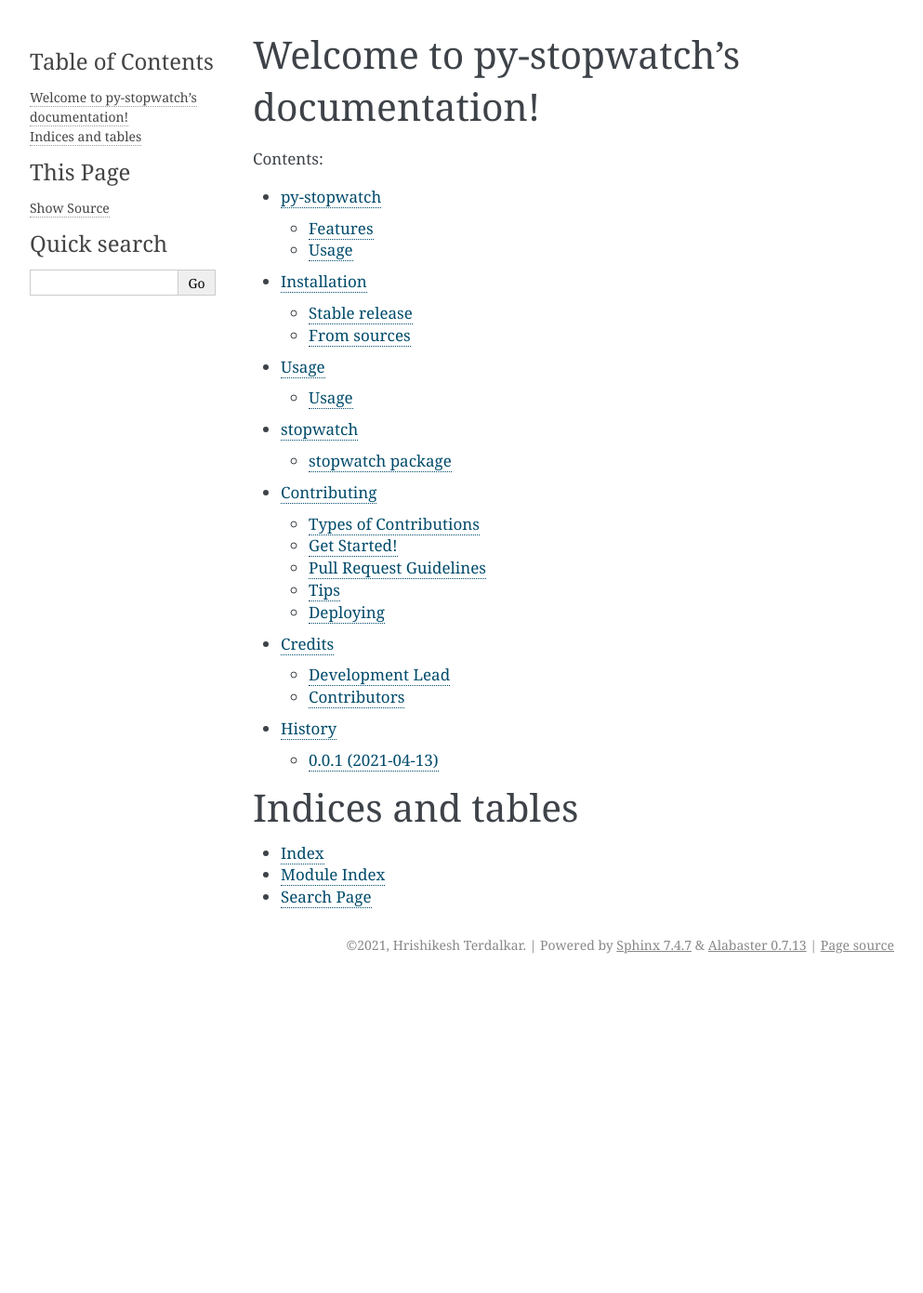
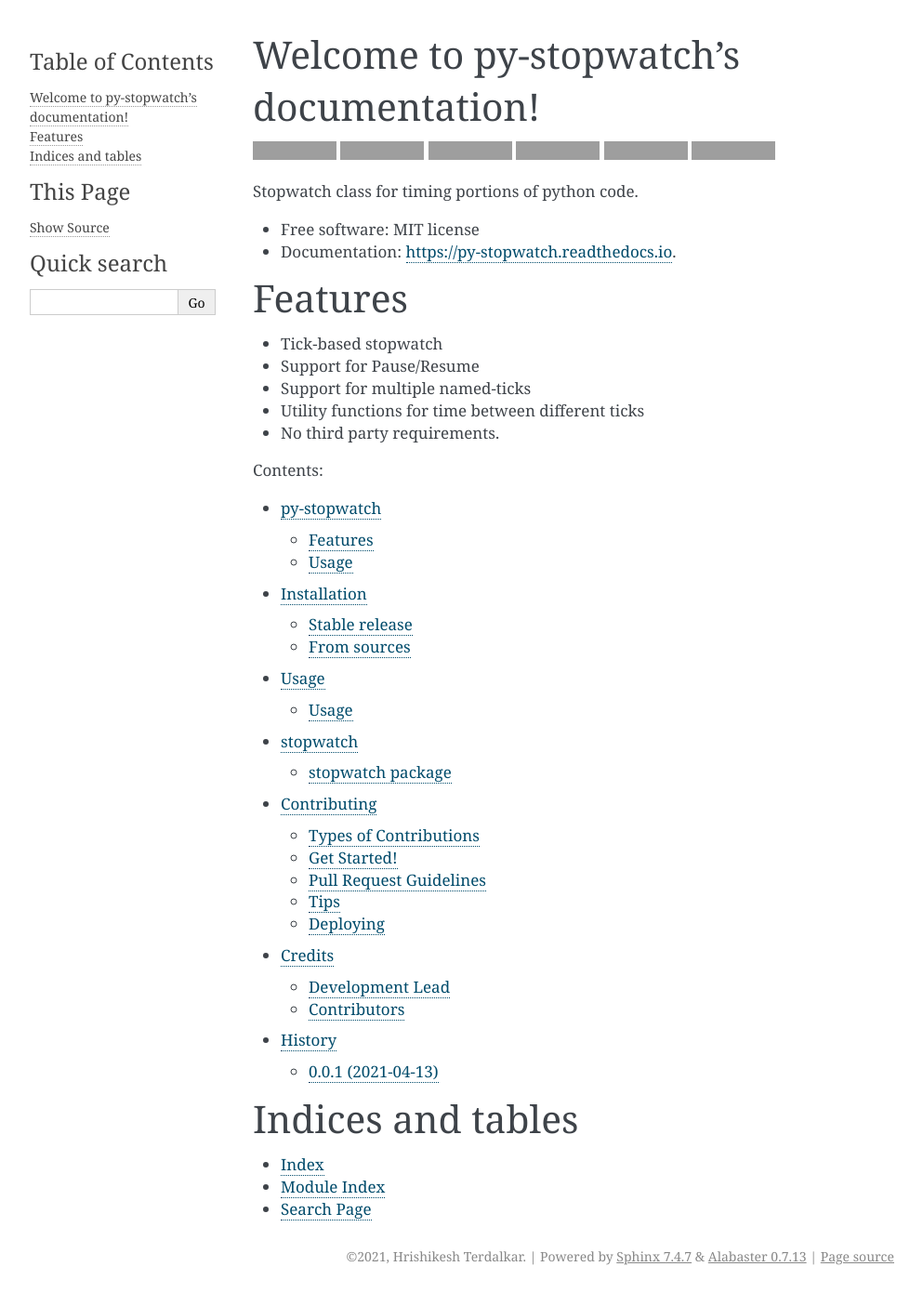
Before and after one commit to hrishikeshrt/py_stopwatch, a Sphinx documentation site: the page built from docs/index.rst, in a window 1280 px wide. Shown: the whole page at 93% size, without its empty margins (148-1141 px from the left). Built offline with Sphinx 7.4.7, drawn with Linux system fonts in a browser that asks for light colours; before the commit the page ends 1056 px from its top, so only the background shows below that; grey boxes are pictures that could not be loaded.

Commit message:
docs: cleanup

```diff
--- a/docs/index.rst
+++ b/docs/index.rst
@@ -1,5 +1,45 @@
 Welcome to py-stopwatch's documentation!
 ========================================
+
+.. image:: https://img.shields.io/pypi/v/py-stopwatch?color=success
+        :target: https://pypi.python.org/pypi/py_stopwatch
+
+.. image:: https://readthedocs.org/projects/py-stopwatch/badge/?version=latest
+        :target: https://py-stopwatch.readthedocs.io/en/latest/?badge=latest
+        :alt: Documentation Status
+
+.. image:: https://img.shields.io/pypi/pyversions/py-stopwatch
+        :target: https://pypi.python.org/pypi/py-stopwatch
+        :alt: Python Version Support
+
+.. image:: https://img.shields.io/github/issues/hrishikeshrt/py_stopwatch
+        :target: https://github.com/hrishikeshrt/py_stopwatch/issues
+        :alt: GitHub Issues
+
+.. image:: https://img.shields.io/github/followers/hrishikeshrt?style=social
+        :target: https://github.com/hrishikeshrt
+        :alt: GitHub Followers
+
+.. image:: https://img.shields.io/twitter/follow/hrishikeshrt?style=social
+        :target: https://twitter.com/hrishikeshrt
+        :alt: Twitter Followers
+
+
+Stopwatch class for timing portions of python code.
+
+* Free software: MIT license
+* Documentation: https://py-stopwatch.readthedocs.io.
+
+
+Features
+========
+
+* Tick-based stopwatch
+* Support for Pause/Resume
+* Support for multiple named-ticks
+* Utility functions for time between different ticks
+* No third party requirements.
+
 
 .. toctree::
    :maxdepth: 2
```
Also changed, not shown: README.rst (+4 -4 lines).
